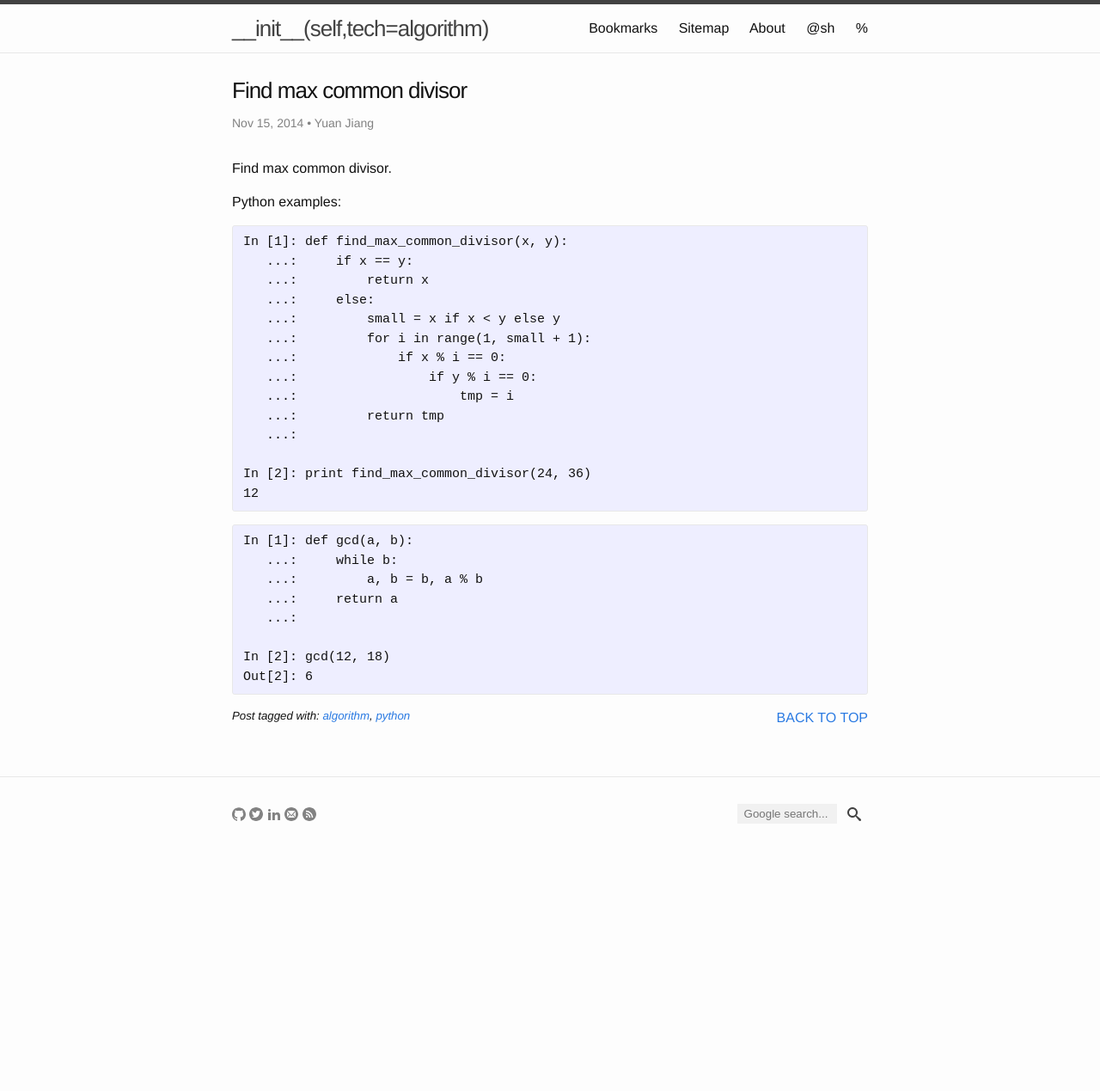
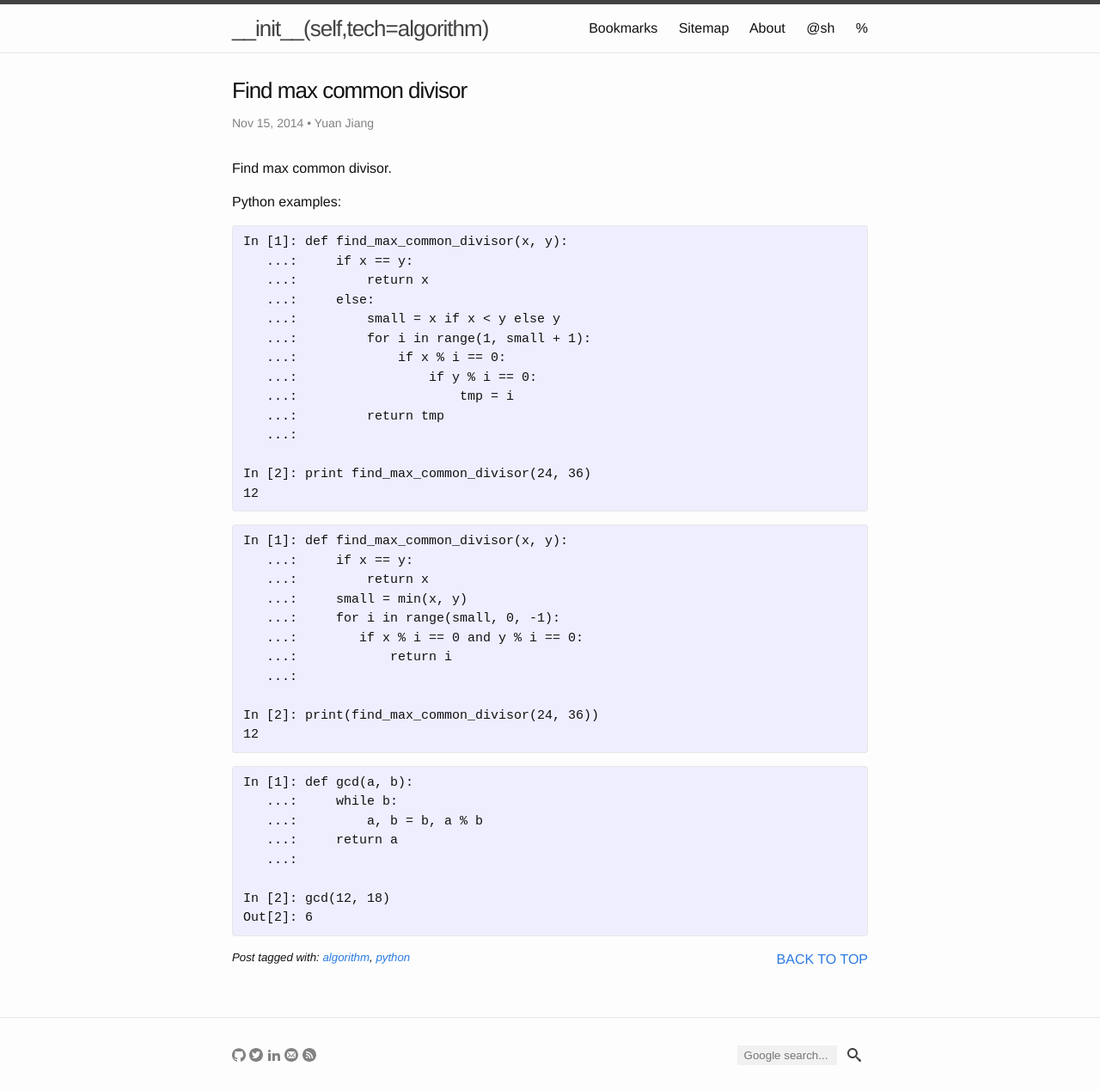
Before and after one commit to yuan-jiang/yuan-jiang.github.io, a Jekyll site: the page built from _posts/2014-11-15-find-max-common-divisor.md, in a window 1280 px wide. Shown: the whole page at 86% size. Built offline with Jekyll 4.4.1, drawn with Linux system fonts in a browser that asks for light colours; comment, search, counter and statistics services are not loaded; before the commit the page ends 989 px from its top, so only the background shows below that.

Commit message:
Add a better gcd example

```diff
--- a/_posts/2014-11-15-find-max-common-divisor.md
+++ b/_posts/2014-11-15-find-max-common-divisor.md
@@ -27,6 +27,20 @@ In [2]: print find_max_common_divisor(24, 36)
 {% endhighlight %}
 
 {% highlight ipython %}
+In [1]: def find_max_common_divisor(x, y):
+   ...:     if x == y:
+   ...:         return x
+   ...:     small = min(x, y)
+   ...:     for i in range(small, 0, -1):
+   ...:        if x % i == 0 and y % i == 0:
+   ...:            return i
+   ...:
+
+In [2]: print(find_max_common_divisor(24, 36))
+12
+{% endhighlight %}
+
+{% highlight ipython %}
 In [1]: def gcd(a, b):
    ...:     while b:
    ...:         a, b = b, a % b
```
